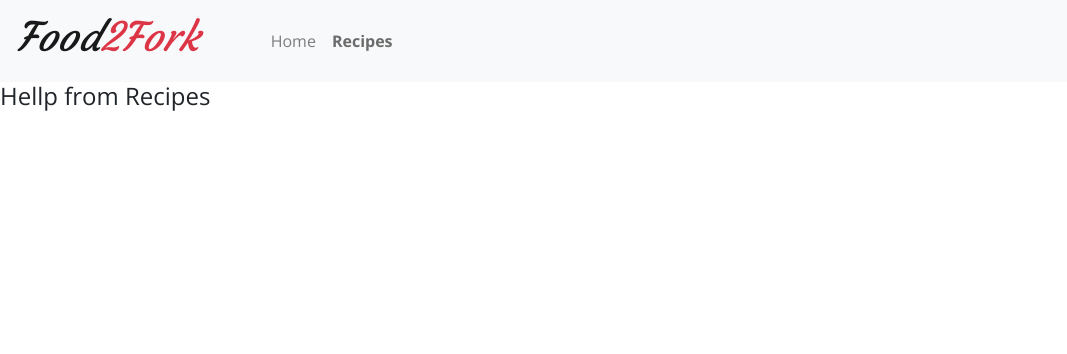
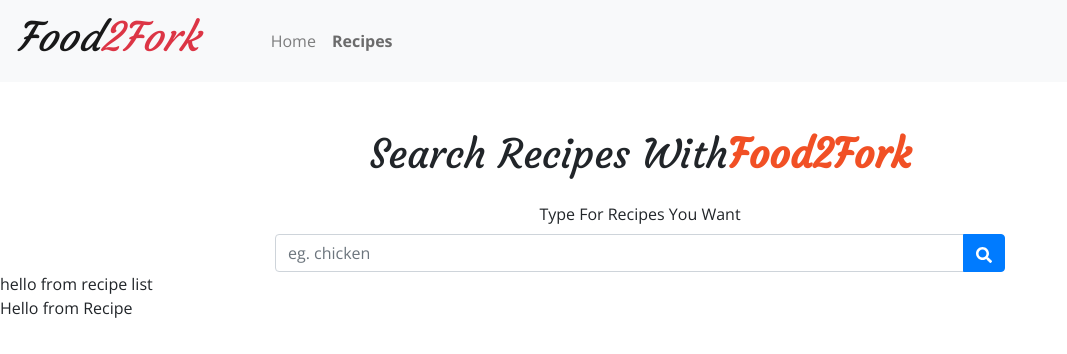
Before and after one commit to Rohan-Shakya/Recipe-App-React, a React (Create React App) app: page /recipes in a window 1280 px wide. Shown: the top 354 px of the page, without its empty margins (0-1067 px from the left). Built offline with nearby package versions, Linux system fonts and the light colour scheme.

Commit message:
added search bar

```diff
--- /dev/null
+++ b/src/components/Recipe.js
@@ -0,0 +1,7 @@
+import React from 'react';
+
+const Recipe = () => {
+  return <div>Hello from Recipe</div>;
+};
+
+export default Recipe;
--- /dev/null
+++ b/src/components/RecipeList.js
@@ -0,0 +1,13 @@
+import React from 'react';
+import Recipe from './Recipe';
+
+const RecipeList = () => {
+  return (
+    <div>
+      hello from recipe list
+      <Recipe />
+    </div>
+  );
+};
+
+export default RecipeList;
--- /dev/null
+++ b/src/components/Search.js
@@ -0,0 +1,39 @@
+import React from 'react';
+import { FaSearch } from 'react-icons/fa';
+
+const Search = ({ search, handleChange, handleSubmit }) => {
+  return (
+    <div className='container'>
+      <div className='row'>
+        <div className='col-10 mx-auto col-md-8 mt-5 text-center'>
+          <h1 className='text-slanted text-capitalize'>
+            Search Recipes with
+            <strong className='text-orange'>Food2Fork</strong>
+          </h1>
+          <form className='mt-4' onSubmit={handleSubmit}>
+            <label htmlFor='search' className='text-capitalize'>
+              Type for recipes you want
+            </label>
+            <div className='input-group'>
+              <input
+                type='text'
+                name='search'
+                className='form-control'
+                placeholder='eg. chicken'
+                value={search}
+                onChange={handleChange}
+              />
+              <div className='input-group-append'>
+                <button type='submit' className='btn btn-primary'>
+                  <FaSearch />
+                </button>
+              </div>
+            </div>
+          </form>
+        </div>
+      </div>
+    </div>
+  );
+};
+
+export default Search;
--- a/src/pages/Recipes.js
+++ b/src/pages/Recipes.js
@@ -1,7 +1,33 @@
-import React, { Component } from 'react';
+import React, { useState } from 'react';
+import RecipeList from '../components/RecipeList';
+import Search from '../components/Search';
 
-export default class Recipes extends Component {
-  render() {
-    return <h4>Hellp from Recipes</h4>;
-  }
-}
+const Recipes = () => {
+  // const APP_ID = '4b6d17d8';
+  // const APP_KEY = 'd6d64d5899a23dfcaeea500b1b4ae695';
+  // const response = await fetch(
+  //   `https://api.edamam.com/search?q=${query}&app_id=${APP_ID}&app_key=${APP_KEY}`
+  // );
+  // const data = await response.json();
+  const [recipes, setRecipes] = useState();
+  const [search, setSearch] = useState('');
+
+  const handleChange = (e) => {
+    setSearch(e.target.value);
+  };
+  const handleSubmit = (e) => {
+    e.preventDefault();
+  };
+  return (
+    <>
+      <Search
+        search={search}
+        handleChange={handleChange}
+        handleSubmit={handleSubmit}
+      />
+      <RecipeList recipes={recipes} />
+    </>
+  );
+};
+
+export default Recipes;
```
Also changed, not shown: src/App.js (+0 -7 lines).
